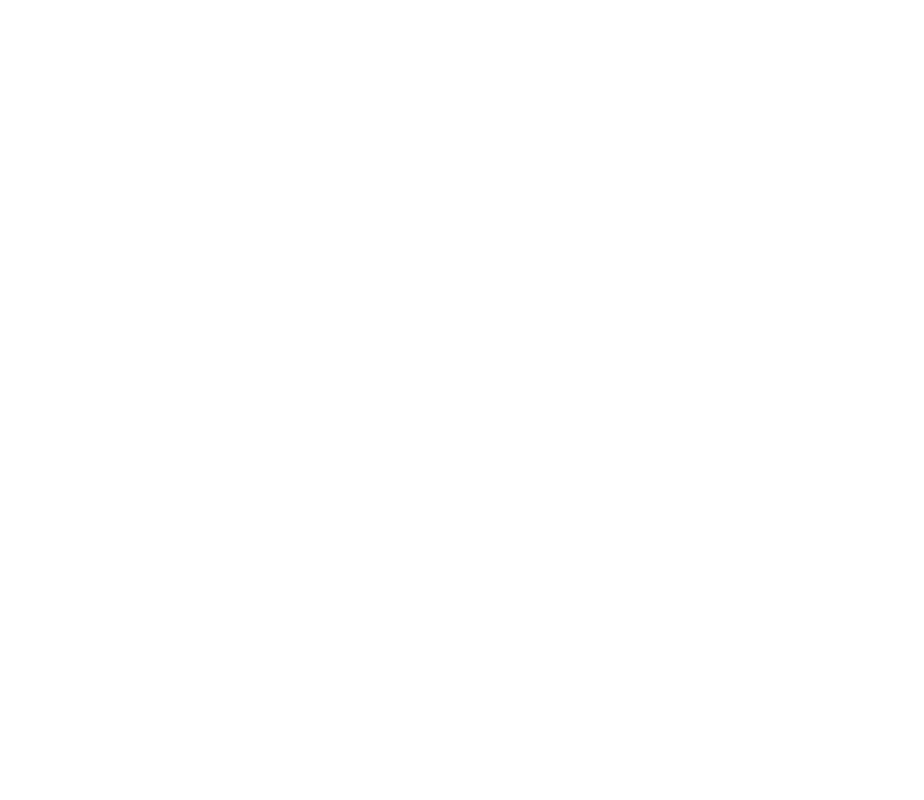
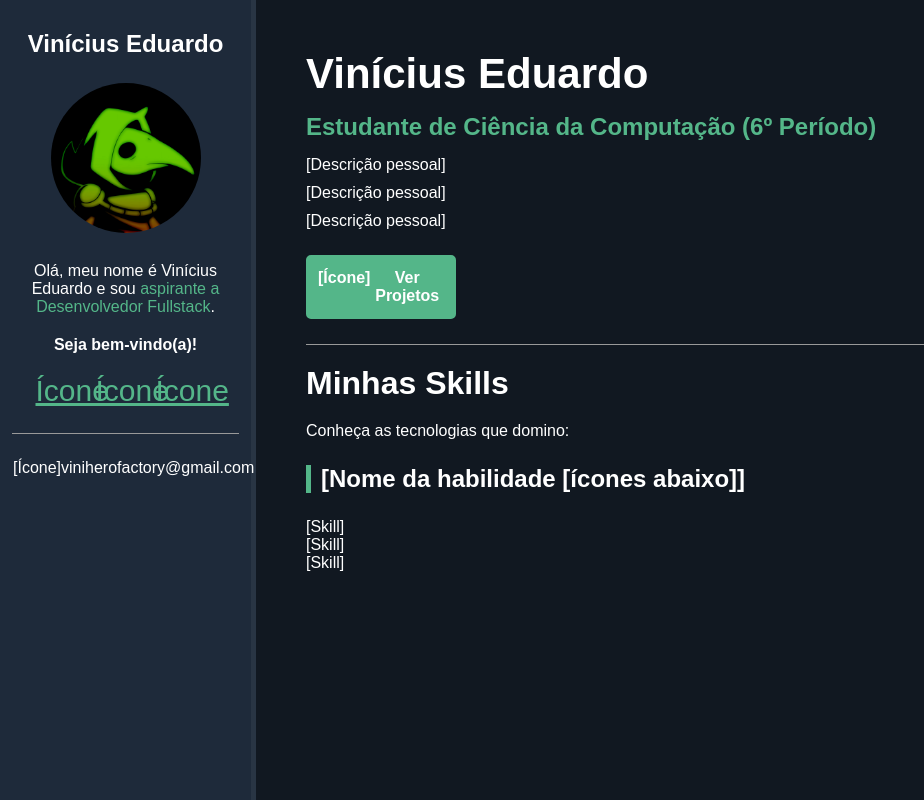
Before and after one commit to megaVE/megaVE.portifolio.github.io, a plain HTML site: page index.html in a window 1280 px wide. Shown: the whole page, without its empty margins (0-924 px from the left). Drawn offline with Linux system fonts and the light colour scheme.

Commit message:
Completed the HTML and CSS template

```diff
--- /dev/null
+++ b/css/styles.css
@@ -0,0 +1,245 @@
+/* Variable Colors */
+
+:root {
+    --main-color: #54B689;
+    --main-text-color: #FFF;
+    --border-color: #999;
+    --bio-bg-color: #1E2A3A;
+    --bio-border-color: #293544;
+    --about-bg-color: #111821;
+}
+
+/* General */
+
+* {
+    padding: 0;
+    margin: 0;
+    font-family: /* Roboto */ sans-serif;
+    box-sizing: border-box;
+}
+
+.highlight{
+    color: var(--main-color);
+}
+
+/* Containers */
+
+#container{
+    display: flex;
+    flex-direction: row;
+    color: var(--main-text-color);
+}
+
+
+
+#about-container{
+    flex: 1 1 80%;
+    min-height: 100vh;
+    background-color: var(--about-bg-color);
+    padding: 50px;
+}
+
+/* Bio Container */
+
+#bio-container{
+    flex: 1 1 20%;
+    min-height: 100vh;
+    background-color: var(--bio-bg-color);
+    text-align: center;
+    padding: 30px 12px;
+    border-right: 5px solid var(--bio-border-color);
+}
+
+#bio-container h2{
+    margin-bottom: 25px;
+}
+
+#bio-container #welcome-text{
+    font-weight: bold;
+}
+
+#bio-container p{
+    margin-bottom: 20px;
+}
+
+#bio-container img{
+    width: 150px;
+    height: 150px;
+    border-radius: 50%;
+    margin-bottom: 25px;
+}
+
+/* Social Container */
+
+#social-container {
+    display: flex;
+    justify-content: center;
+    list-style: none;
+    border-bottom: 1px solid var(--border-color);
+    margin-bottom: 25px;
+    padding-bottom: 25px;
+}
+
+#social-container li{
+    flex: 1 1 0;
+    max-width: 60px;
+}
+
+#social-container li a{
+    color: var(--main-color);
+    font-size: 30px;
+}
+
+/* Email */
+
+#email-container{
+    display: flex;
+    justify-content: center;
+}
+
+#email-container a /* , #email-container [ícone] */{
+    flex: 1 1 0;
+}
+
+#email-container a{
+    color:var(--main-text-color);
+    text-decoration: none;
+    max-width: 225px;
+}
+
+/* #email-container .ícone{
+    color: var(--main-color);
+    font-size: 20px;
+    margin-right: 5px;
+    max-width: 20px;
+} */
+
+/* About Container */
+
+#about-container #name{
+    font-size: 42px;
+    margin-bottom: 15px;
+}
+
+#about-container #title{
+    font-size: 24px;
+    margin-bottom: 15px;
+    font-weight: bold;
+}
+
+#about-container .description{
+    max-width: 75%;
+    margin-bottom: 10px;
+}
+
+#about-container #btn-projects{
+    font-weight: bold;
+    font-size: 16px;
+    color: var(--main-text-color);
+    background-color: var(--main-color);
+    border: 2px solid var(--main-color);
+    border-radius: 5px;
+    text-decoration: none;
+    transition: 0.5s;
+    margin: 25px 0;
+    padding: 12px 10px;
+    width: 150px;
+    text-align: center;
+    display: flex;
+}
+
+#about-container #btn-projects span /* #about-container #btn-projects [ícone] */{
+    flex: 1 1 0;
+}
+
+/* #about-container #btn-projects [ícone]{
+    font-size: 20px;
+    max-width: 20px;
+} */
+
+#about-container #btn-projects:hover{
+    background-color: transparent;
+}
+
+/* Skills */
+
+#skills-section-title{
+    border-top: 1px solid var(--border-color);
+    padding-top: 20px;
+    margin-bottom: 20px;
+    font-size: 32px;
+}
+
+#skills-container{
+    display: flex;
+    flex-wrap: wrap;
+    margin-top: 25px;
+}
+
+#skills-box{ /* Defined for 3 blocks in a row */
+    flex: 1 1 33%;
+    max-width: 33%;
+    margin-bottom: 35px;
+}
+
+.skills-title{
+    font-size: 24px;
+    margin-bottom: 25px;
+    font-weight: bold;
+    padding-left: 10px;
+    border-left: 5px solid var(--main-color);
+}
+
+/* .skills-box [ícone]{
+    font-size: 45px;
+    margin-right: 10px;
+} */
+
+/* Responsiveness */
+
+@media(max-width: 450px){
+    #container{
+        flex-direction: column;
+    }
+
+    #bio-container{
+        min-height: auto;
+        border-right: none;
+        border-bottom: 5px solid var(--bio-border-color);
+    }
+
+    #bio-container h2{
+        display: none;
+    }
+
+    #bio-container p{
+        max-width: 60%;
+        margin: 10px auto;
+    }
+
+    #about-container{
+        text-align: center;
+        padding: 30px;
+    }
+
+    #about-container .description{
+        margin: 10px auto;
+        max-width: 100%;
+        line-height: 26px;
+    }
+
+    #about-container #btn-projects{
+        margin: 20px auto;
+    }
+
+    #about-container .skills-box{
+        flex: 1 1 100%;
+        max-width: 100%;
+        margin-bottom: 40px;
+        text-align: left;
+    }
+
+    #about-container .skills-box{
+        font-size: 60px;
+    }
+}
--- a/index.html
+++ b/index.html
@@ -3,9 +3,49 @@
 <head>
     <meta charset="UTF-8">
     <meta name="viewport" content="width=device-width, initial-scale=1.0">
-    <title>Document</title>
+    <title>megaVE's Portifolio</title>
+    <!-- CSS -->
+    <link rel="stylesheet" href="./css/styles.css">
+    <!-- Fonts -->
+    <!-- Icons -->
 </head>
 <body>
-
+    <main id="container">
+        <aside id="bio-container">
+            <h2>Vinícius Eduardo</h2>
+            <img src="./img/plague-knight-profile.png" alt="Vinícius Eduardo">
+            <p>Olá, meu nome é Vinícius Eduardo e sou <span class="highlight">aspirante a Desenvolvedor Fullstack</span>.</p>
+            <p id="welcome-text">Seja bem-vindo(a)!</p>
+            <ul id="social-container">
+                <li><a href="#" target="_blank">Ícone</a></li>
+                <li><a href="#" target="_blank">Ícone</a></li>
+                <li><a href="#" target="_blank">Ícone</a></li>
+            </ul>
+            <div id="email-container">
+                <a href="mailto:viniherofactory@gmail.com">[Ícone]viniherofactory@gmail.com</a>
+            </div>
+        </aside>
+        <section id="about-container">
+            <h1 id="name">Vinícius Eduardo</h1>
+            <p id="title"><span class="highlight">Estudante de Ciência da Computação (6º Período)</span></p>
+            <p class="description">[Descrição pessoal]</p>
+            <p class="description">[Descrição pessoal]</p>
+            <p class="description">[Descrição pessoal]</p>
+            <a href="" id="btn-projects">[Ícone]<span>Ver Projetos</span></a>
+            <h2 id="skills-section-title">Minhas Skills</h2>
+            <p class="description">Conheça as tecnologias que domino:</p>
+            <div id="skills-container">
+                <div class="skills-box">
+                    <p class="skills-title">[Nome da habilidade [ícones abaixo]]</p>
+                    <p>[Skill]</p>
+                    <p>[Skill]</p>
+                    <p>[Skill]</p>
+                    <!--  -->
+                    <!--  -->
+                    <!--  -->
+                </div>
+            </div>
+        </section>
+    </main>
 </body>
 </html>
```
Also changed, not shown: img/plague-knight-profile.png (added).
